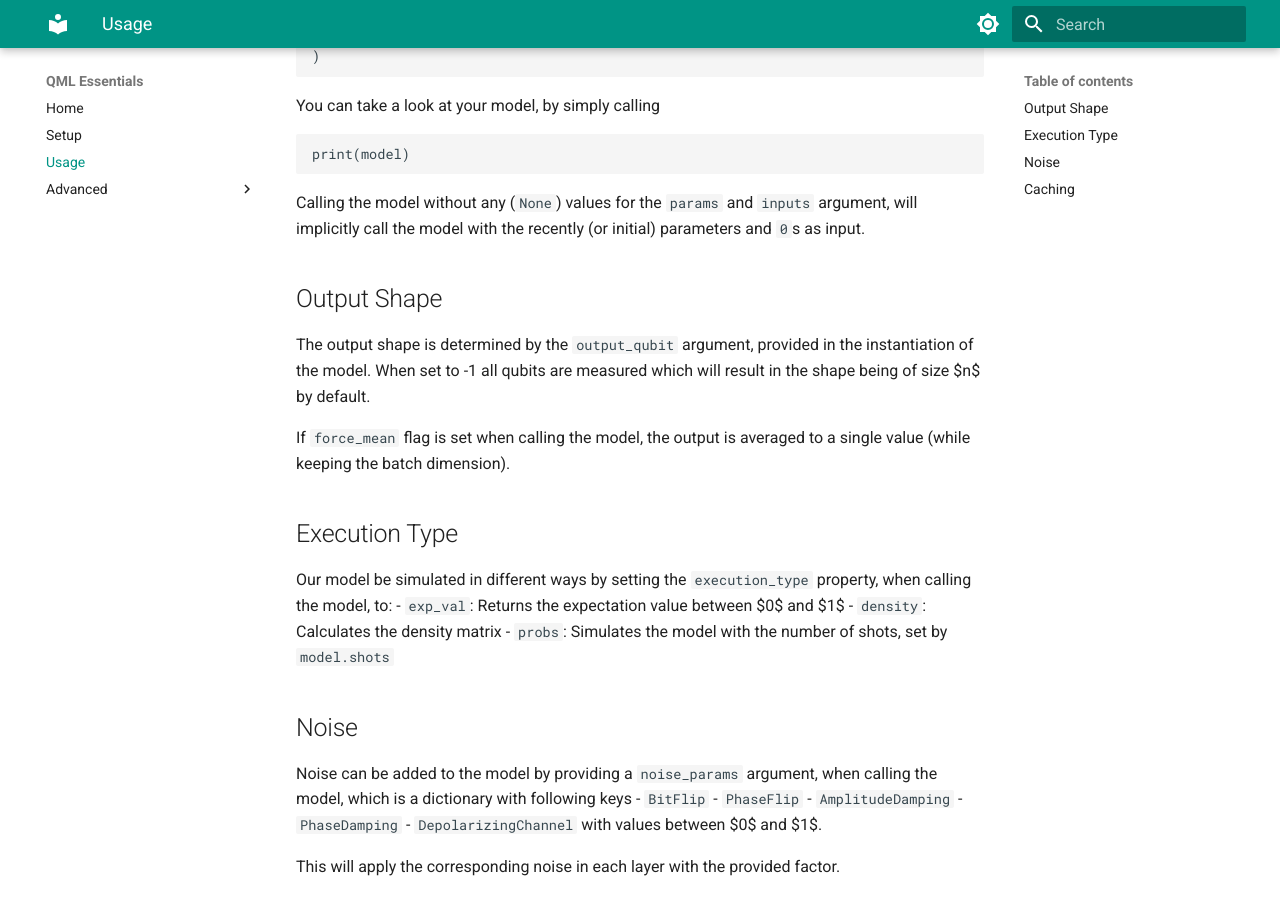
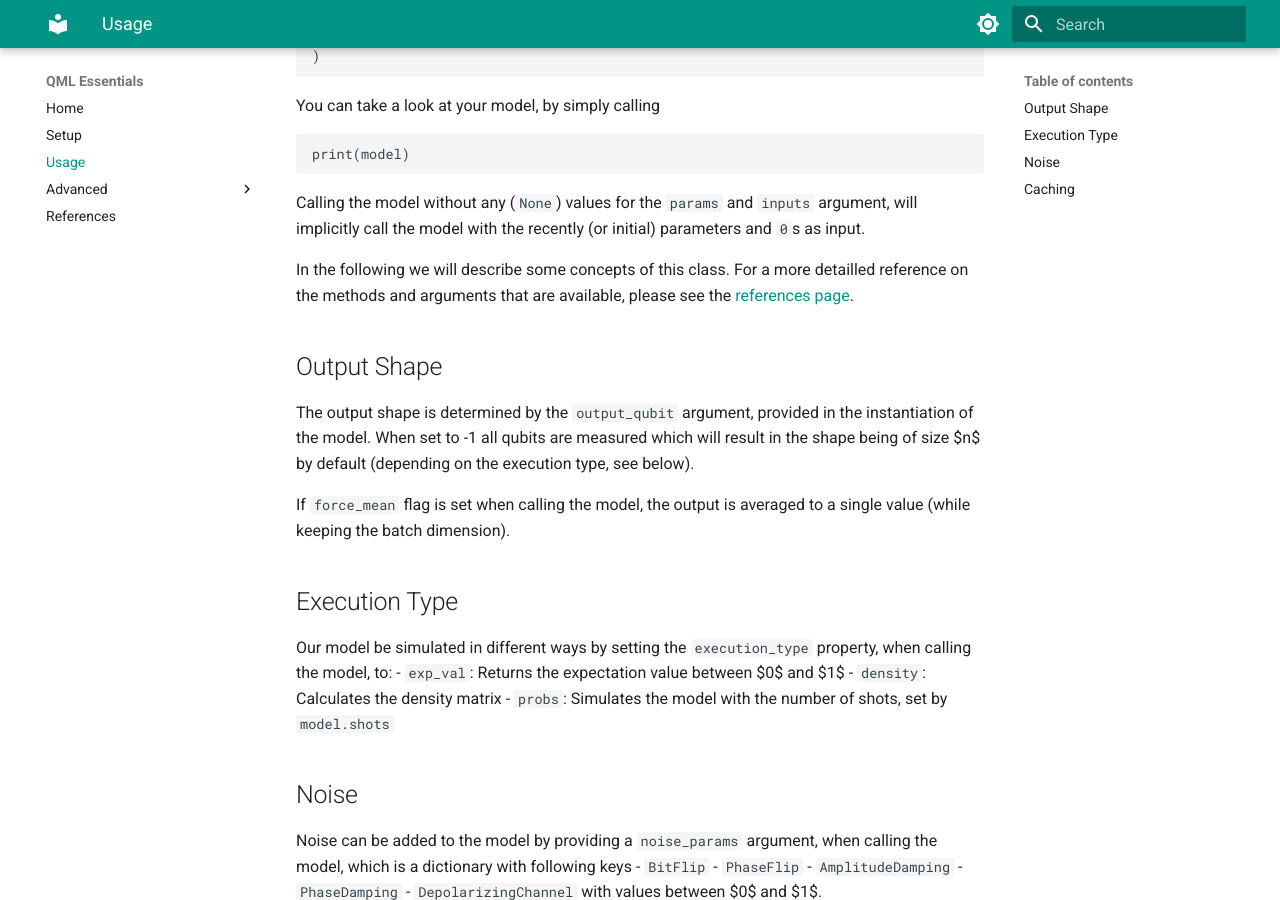
Before and after one commit to cirKITers/qml-essentials, an MkDocs documentation site: the page built from docs/usage.md, in a window 1280 px wide and 900 px high, scrolled down 384 px. Built offline with MkDocs 1.6.1 and Material for MkDocs 9.7.7, drawn with Linux system fonts in a browser that asks for light colours.

Commit message:
added references
Signed-off-by: Melvin Strobl <lc3267@kit.edu>

```diff
--- a/docs/usage.md
+++ b/docs/usage.md
@@ -21,10 +21,13 @@ print(model)
 
 Calling the model without any (`None`) values for the `params` and `inputs` argument, will implicitly call the model with the recently (or initial) parameters and `0`s as input.
 
+In the following we will describe some concepts of this class.
+For a more detailled reference on the methods and arguments that are available, please see the [references page](https://cirkiters.github.io/qml-essentials/references).
+
 ## Output Shape
 
 The output shape is determined by the `output_qubit` argument, provided in the instantiation of the model.
-When set to -1 all qubits are measured which will result in the shape being of size $n$ by default.
+When set to -1 all qubits are measured which will result in the shape being of size $n$ by default (depending on the execution type, see below).
 
 If `force_mean` flag is set when calling the model, the output is averaged to a single value (while keeping the batch dimension).
 
--- a/mkdocs.yml
+++ b/mkdocs.yml
@@ -7,6 +7,7 @@ nav:
     - coefficients.md
     - entanglement.md
     - expressibility.md
+  - references.md
 theme:
   name: material
   highlightjs: true
```
